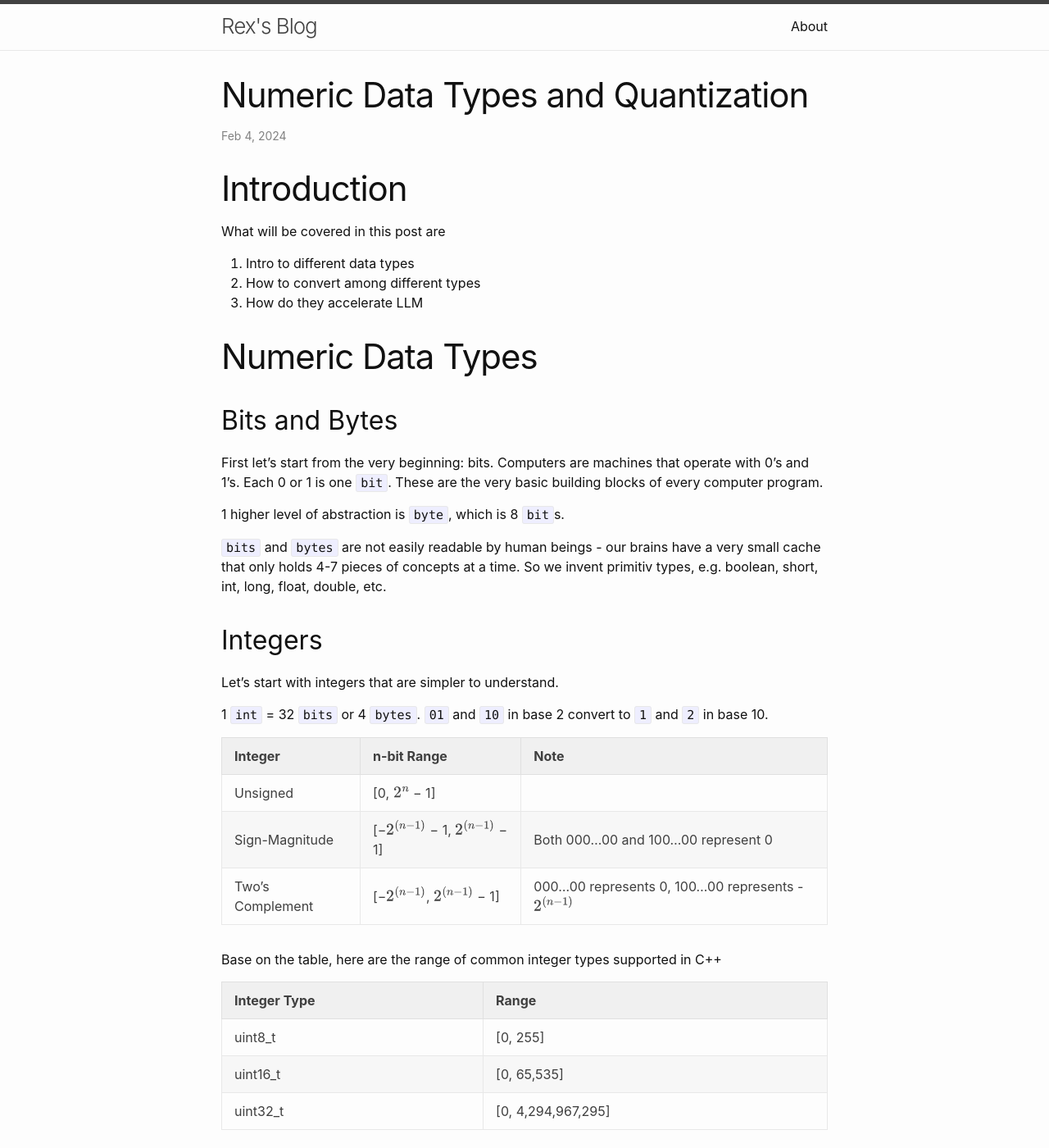
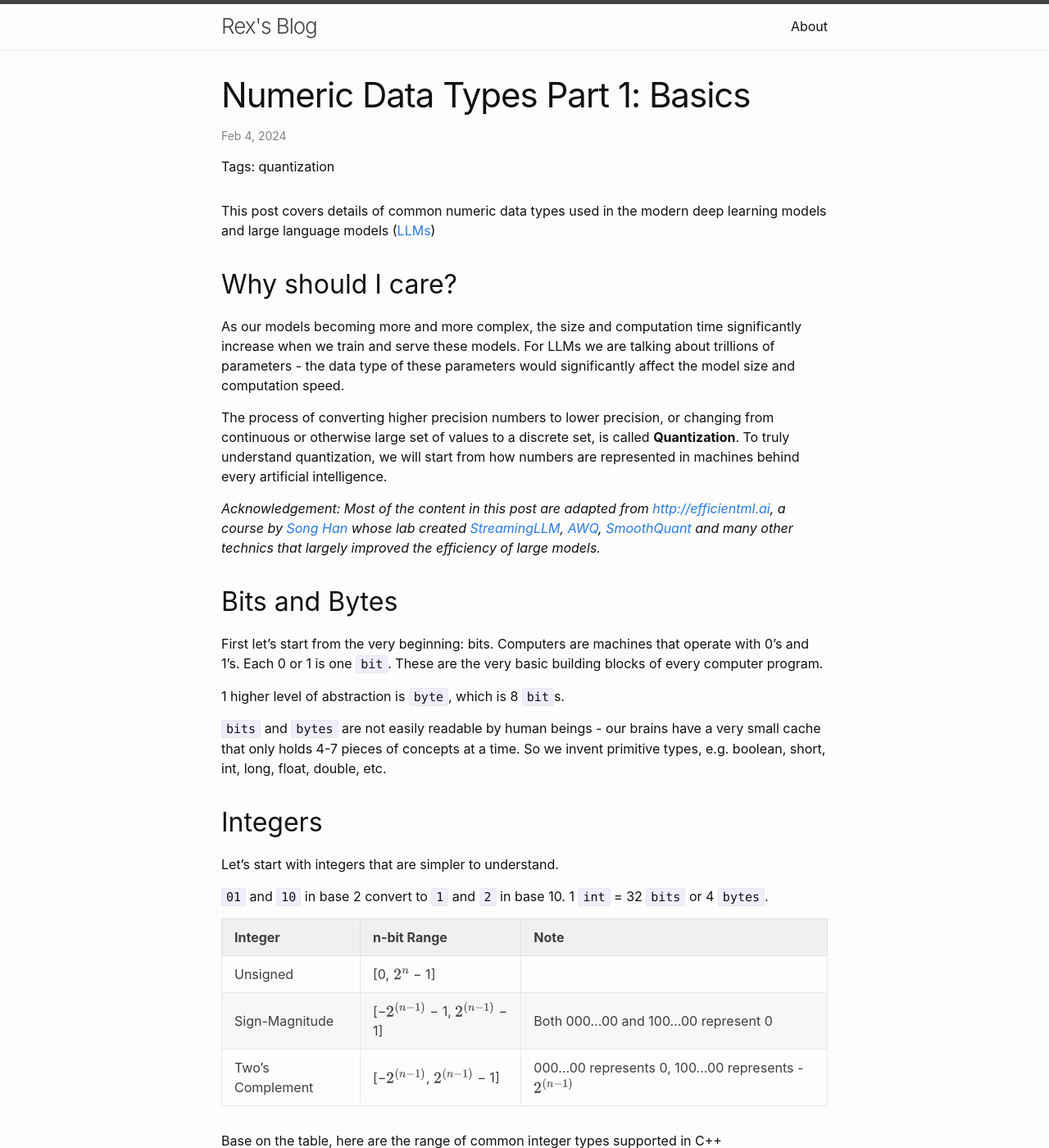
Before and after one commit to zcnrex/zcnrex.github.io, a Jekyll site: the page built from _posts/2024-02-04-numeric-data-types-1.md, in a window 1280 px wide and 1400 px high. Shown: the whole window at 82% size. Built offline with Jekyll 4.4.1, drawn with Linux system fonts in a browser that asks for light colours; some of the changed text lies outside the part shown.

Commit message:
finish 1st post

```diff
--- a/_includes/footer.html
+++ b/_includes/footer.html
@@ -5,13 +5,6 @@
 
     <div class="footer-col-wrapper">
       <div class="footer-col">
-        <p class="feed-subscribe">
-          <a href="{{ site.feed.path | default: 'feed.xml' | absolute_url }}">
-            <svg class="svg-icon orange">
-              <use xlink:href="{{ 'assets/minima-social-icons.svg#rss' | relative_url }}"></use>
-            </svg><span>Subscribe</span>
-          </a>
-        </p>
       {%- if site.author %}
         <ul class="contact-list">
           {% if site.author.name -%}
--- a/_layouts/post.html
+++ b/_layouts/post.html
@@ -24,6 +24,12 @@ layout: base
             {%- if forloop.last == false %}, {% endif -%}
         {% endfor %}
       {%- endif -%}</p>
+      <span>Tags:
+        {% for tag in page.tags %}
+          {% capture tag_name %}{{ tag }}{% endcapture %}
+          <nobr>{{tag_name}}&nbsp;</nobr>
+        {% endfor %}
+      </span>
   </header>
 
   <div class="post-content e-content" itemprop="articleBody">
--- a/_posts/2024-02-04-data_format_and_quantization.md
+++ b/_posts/2024-02-04-numeric-data-types-1.md
@@ -1,23 +1,25 @@
 ---
 layout: post
-title:  "Numeric Data Types and Quantization"
+title:  "Numeric Data Types Part 1: Basics"
 date:   2024-02-04 18:18:42 +0000
-categories: quantization
+tags: quantization
 ---
 
-# Introduction
-What will be covered in this post are
-1. Intro to different data types
-2. How to convert among different types
-3. How do they accelerate LLM
+This post covers details of common numeric data types used in the modern deep learning models and large language models ([LLMs](https://arxiv.org/abs/1706.03762))
 
-# Numeric Data Types
+## Why should I care?
+As our models becoming more and more complex, the size and computation time significantly increase when we train and serve these models. For LLMs we are talking about trillions of parameters - the data type of these parameters would significantly affect the model size and computation speed.
+
+The process of converting higher precision numbers to lower precision, or changing from continuous or otherwise large set of values to a discrete set, is called __Quantization__. To truly understand quantization, we will start from how numbers are represented in machines behind every artificial intelligence.
+
+*Acknowledgement: Most of the content in this post are adapted from [http://efficientml.ai](http://efficientml.ai), a course by [Song Han](https://hanlab.mit.edu/songhan) whose lab created [StreamingLLM](https://hanlab.mit.edu/projects/streamingllm), [AWQ](https://hanlab.mit.edu/projects/awq), [SmoothQuant](https://hanlab.mit.edu/projects/smoothquant) and many other technics that largely improved the efficiency of large models.*
+
 ## Bits and Bytes
 First let's start from the very beginning: bits. Computers are machines that operate with 0's and 1's. Each 0 or 1 is one `bit`. These are the very basic building blocks of every computer program.
 
 1 higher level of abstraction is `byte`, which is 8 `bit`s.
 
-`bits` and `bytes` are not easily readable by human beings - our brains have a very small cache that only holds 4-7 pieces of concepts at a time. So we invent primitiv types, e.g. boolean, short, int, long, float, double, etc.
+`bits` and `bytes` are not easily readable by human beings - our brains have a very small cache that only holds 4-7 pieces of concepts at a time. So we invent primitive types, e.g. boolean, short, int, long, float, double, etc.
 {::comment}
 Modern computer architecture usually supports 64-bits, which means the chips move 64 `bits` at a time with their registers.
 {:/comment}
@@ -25,7 +27,7 @@ Modern computer architecture usually supports 64-bits, which means the chips mov
 ## Integers
 Let's start with integers that are simpler to understand.
 
-1 `int` = 32 `bits` or 4 `bytes`. `01` and `10` in base 2 convert to `1` and `2` in base 10.
+`01` and `10` in base 2 convert to `1` and `2` in base 10. 1 `int` = 32 `bits` or 4 `bytes`.
 
 | Integer    | n-bit Range | Note |
 | -------- | ------- | ----|
@@ -48,9 +50,9 @@ Base on the table, here are the range of common integer types supported in C++
 
 | Integer Type | Range |
 | -------- | ------- |
-| uint8_t | [0, 255] |
-| uint16_t | [0, 65,535] |
-| uint32_t | [0, 4,294,967,295] |
+| `uint8_t` | [0, 255] |
+| `uint16_t` | [0, 65,535] |
+| `uint32_t` | [0, 4,294,967,295] |
 
 Check out the [Standard C++ data types][cpp-types].
 
@@ -103,6 +105,15 @@ In this case
 - fraction = $$ (0100\ 0000\ ...)_2 = {1/4}_{10} = 0.25_{10} $$
 - total = $ 0.15625 = {(-1)}^0 * {(1 + 0.25)} * 2^{124-127} = 1 * 1.25 * 2^{-3} $
 
+#### Other numbers
+This is only half of the story - the equation above applies to "normal numbers". We also have subnormal numbers, $\pm \infty$ and $NaN$.
+
+| Exponent | Fraction = 0 | Fraction $\neq$ 0 | Equation |
+| - | - | - | - |
+| $00_H = 0$ | 0 | subnormal | ${(-1)}^{sign} * fraction * 2^{1-127}$|
+| $01_H ... FE_H = 1 ... 254 | normal | normal | ${(-1)}^{sign} * (1 + fraction) * 2^{exponent-127}$ |
+| FF_H = 255 | $\pm \infty $ | $NaN$ | - |
+
 ### FP16
 [IEEE 754](https://standards.ieee.org/ieee/754/6210/) Half Precision 16-bit Float (FP16)
 
@@ -115,8 +126,10 @@ ${(-1)}^{sign} * (1 + fraction) * 2^{exponent-15}$
 \
 $ 3.0 = {(-1)}^0 * {(1 + 0.5)} * 2^{16-15} = 1 * 1.5 * 2^1 $
 
+The similar rules for subnormal numbers, $\pm \infty$ and $NaN$ also applies.
+
 ### BF16
-[Google](https://arxiv.org/pdf/1905.12322.pdf) Brain Float (BF16).
+[Google Brain Float](https://arxiv.org/pdf/1905.12322.pdf) (BF16).
 
 
 ${(-1)}^{sign} * (1 + fraction) * 2^{exponent-127}$
@@ -127,12 +140,16 @@ ${(-1)}^{sign} * (1 + fraction) * 2^{exponent-127}$
 \
 $ 40.5 = {(-1)}^0 * {(1 + 0.25 + 0.015625)} * 2^{132-127} = 1 * 1.265625 * 2^5 $
 
+Rules for subnormal numbers, $\pm \infty$ and $NaN$ are the same as FP32.
+
 ### FP8 E4M3
 [Nvidia](https://docs.nvidia.com/deeplearning/transformer-engine/user-guide/examples/fp8_primer.html) FP8 E4M3
 {% include numerics/fp8_e4m3.svg %}
 
 \
 $ -1.75 = {(-1)}^1 * {(1 + 0.5 + 0.25)} * 2^{7-7} = {(-1)} * 1.75 * 2^0 $
+
+FP8 E4M3 does not have $\infty$; $(S.1111.111)_2$ is used for $NaN$.
 
 ### FP8 E5M2
 [Nvidia](https://docs.nvidia.com/deeplearning/transformer-engine/user-guide/examples/fp8_primer.html) FP8 E5M2 is for gradient in the backward propagation
@@ -141,19 +158,14 @@ $ -1.75 = {(-1)}^1 * {(1 + 0.5 + 0.25)} * 2^{7-7} = {(-1)} * 1.75 * 2^0 $
 \
 $ 0.09375 = {(-1)}^0 * {(1 + 0.5)} * 2^{11-15} = 1 * 1.5 * 2^{-4} $
 
-### Comparison
+FP8 E5M2 have $\infty$ $(S.11111.00)_2$ and $NaN$ $(S.11111.XX)_2$.
 
-| FP Precision | Exponent (bits) | Fraction (bits) | Total (bits) | Dynamic Range | Precision |
-| -------- | ------- | ---- | ---- | ---- | ---- |
-| FP32 | 8 | 23 | 32 | | |
-| FP16 | 5 | 10 | 16 | | |
-| BF16 | 8 | 7 | 16 | | |
-| FP8 E4M3 | 4 | 3 | 8 | +/-448 | |
-| FP8 E5M2 | 5 | 2 | 8 | +/-57344 | |
+### Summary
 
-### Why should I care?
-It turns out that as we have much more complex models, the size and computation time significantly increase. For LLMs we are talking about trillions of parameters - the data type of these parameters would significantly affect the model size and computations speed.
-
-
-# Quantization
-The process of converting higher precision numbers to lower precision, or changing from continuous or otherwise large set of values to a discrete set, is called __Quantization__
+| FP Precision | Exponent (bits) | Fraction (bits) | Total (bits) | Normal Range | $\pm \infty$ | $NaN$ |
+| -------- | ------- | ---- | ---- | ---- |
+| FP32 | 8 | 23 | 32 | $\pm 3 * 10^{38}$ | Y | Y |
+| FP16 | 5 | 10 | 16 | $\pm 65504$ | Y | Y |
+| BF16 | 8 | 7 | 16 | $\pm 3 * 10^{38}$ | Y | Y |
+| FP8 E4M3 | 4 | 3 | 8 | $\pm 448$ | N | Y |
+| FP8 E5M2 | 5 | 2 | 8 | $\pm 57344$ | Y | Y |
--- a/about.markdown
+++ b/about.markdown
@@ -5,5 +5,3 @@ permalink: /about/
 ---
 
 > "If you're thinking without writing, you only think you're thinking" - by Leslie Lamport
-
-This blog helps me think and learn.
```
Also changed, not shown: _includes/numerics/float32.svg, _includes/numerics/float32_example.svg.
